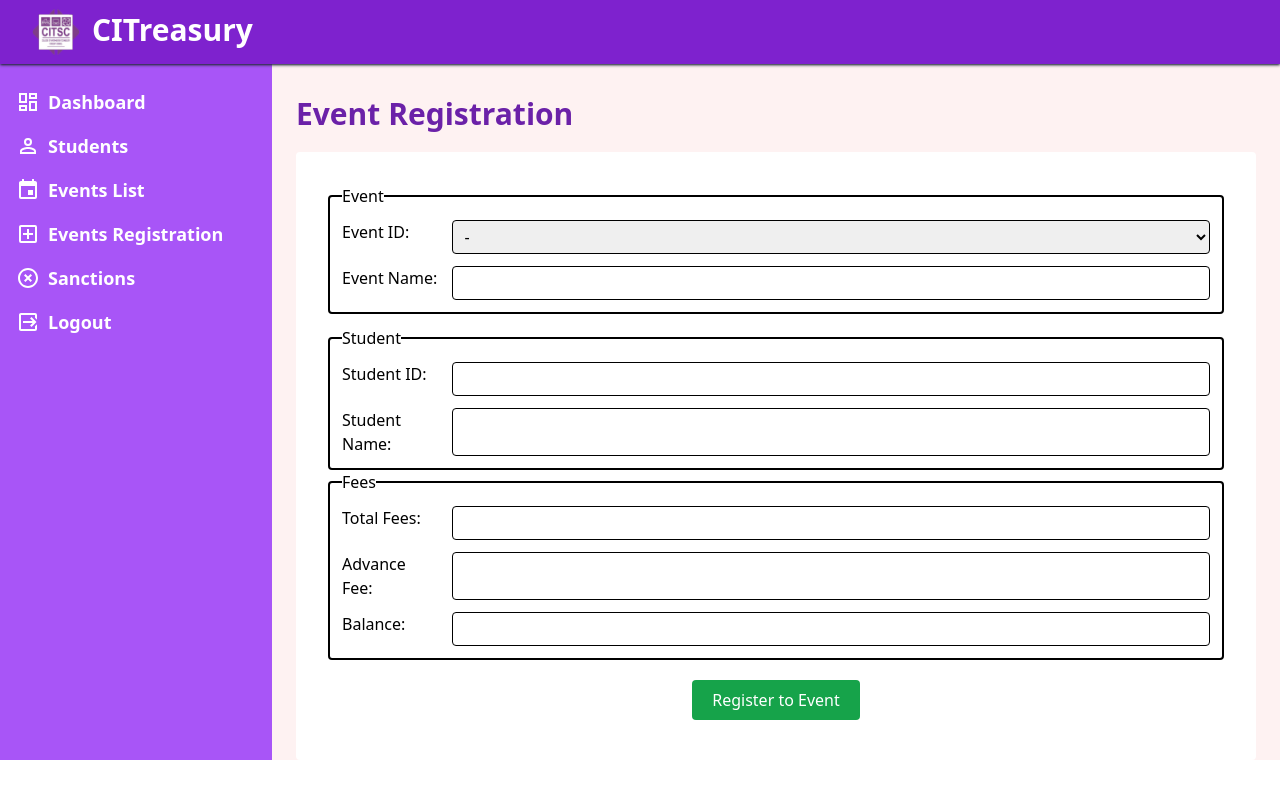
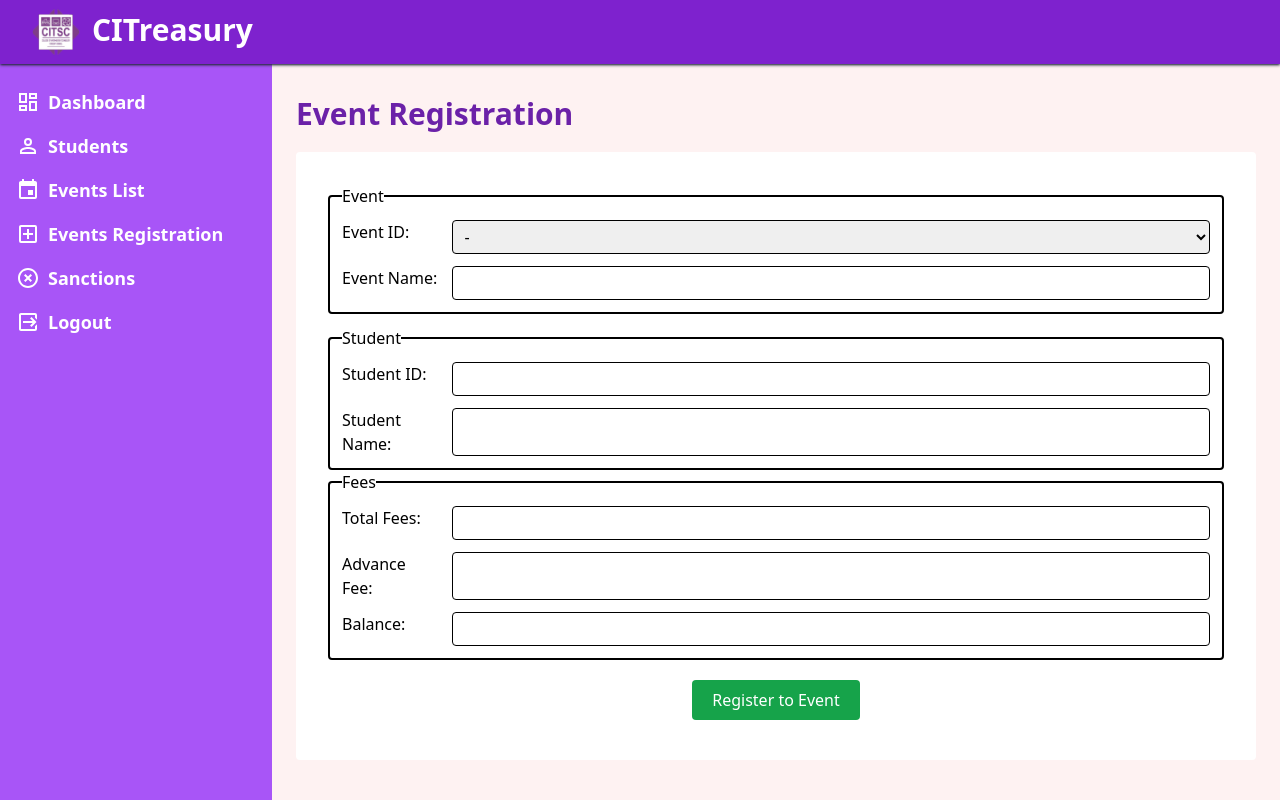
Before and after one commit to Jerick-Gamboa/CITreasury, a PHP site: page /admin/eventsregistration.html in a window 1280 px wide. Run offline with PHP 8.4, Linux system fonts and the light colour scheme.

Commit message:
Fixed overflowing data on screen

```diff
--- a/admin/eventslist.html
+++ b/admin/eventslist.html
@@ -21,14 +21,14 @@
             </svg>
         </div>
     </nav>
-    <div class="flex flex-col md:flex-row bg-purple-500 h-full">
+    <div class="flex flex-col md:flex-row bg-purple-500 min-h-screen">
         <div class="mt-18 md:mt-20 mx-2">
             <div id="menu-items" class="hidden md:inline-block w-64 h-full">
             </div>
         </div>
         <div id="menu-items-mobile" class="fixed block md:hidden h-fit top-16 w-full p-4 bg-purple-500 opacity-95">
         </div>
-        <div class="w-full bg-red-50 px-6 h-screen">
+        <div class="w-full bg-red-50 px-6 min-h-screen">
             <div class="fixed bottom-10 right-6">
                 <a href="#" title="Add New Event">
                     <svg id="mdi-plus-circle" class="w-16 h-16 fill-green-500 hover:fill-green-600 rounded-full shadow-md shadow-gray-500" viewBox="2 2 20 20"><path d="M17,13H13V17H11V13H7V11H11V7H13V11H17M12,2A10,10 0 0,0 2,12A10,10 0 0,0 12,22A10,10 0 0,0 22,12A10,10 0 0,0 12,2Z" /></svg>
--- a/admin/eventsregistration.html
+++ b/admin/eventsregistration.html
@@ -21,14 +21,14 @@
             </svg>
         </div>
     </nav>
-    <div class="flex flex-col md:flex-row bg-purple-500 h-full">
+    <div class="flex flex-col md:flex-row bg-purple-500 min-h-screen">
         <div class="mt-18 md:mt-20 mx-2">
             <div id="menu-items" class="hidden md:inline-block w-64 h-full">
             </div>
         </div>
         <div id="menu-items-mobile" class="fixed block md:hidden h-fit top-16 w-full p-4 bg-purple-500 opacity-95">
         </div>
-        <div class="w-full bg-red-50 h-full px-6">
+        <div class="w-full bg-red-50 px-6 min-h-screen">
             <div class="mt-24 mb-5">
                 <div class="w-full">
                   <h1 class="text-3xl text-purple-800 font-bold ">Event Registration</h1>
--- a/admin/index.php
+++ b/admin/index.php
@@ -31,15 +31,15 @@
             <svg id="mdi-menu" class="w-8 h-8 mr-3 my-4 p-1 float-right fill-current rounded transition-all duration-300-ease-in-out md:hidden hover:bg-white hover:text-purple-700 hover:cursor-pointer" viewBox="0 0 24 24"><path d="M3,6H21V8H3V6M3,11H21V13H3V11M3,16H21V18H3V16Z" /></svg>
         </div>
     </nav>
-    <div class="flex flex-col md:flex-row bg-purple-500 h-full">
+    <div class="flex flex-col md:flex-row bg-purple-500 min-h-screen">
         <div class="mt-18 md:mt-20 mx-2">
             <div id="menu-items" class="hidden md:inline-block w-64 h-full">
             </div>
         </div>
         <div id="menu-items-mobile" class="fixed block md:hidden h-fit top-16 w-full p-4 bg-purple-500 opacity-95">
         </div>
-        <div class="w-full bg-red-100 h-full lg:h-screen">
-            <div class="mt-24 mx-6">
+        <div class="w-full bg-red-50 px-6 min-h-screen">
+            <div class="mt-24">
                 <h1 class="text-3xl text-purple-800 font-bold mb-5">Dashboard</h1>
                 <div class="flex lg:flex-row flex-col">
                     <div class="w-full bg-green-600 rounded shadow-lg mr-4 mb-4">
--- a/admin/students.html
+++ b/admin/students.html
@@ -21,14 +21,14 @@
             </svg>
         </div>
     </nav>
-    <div class="flex flex-col md:flex-row bg-purple-500 h-full">
+    <div class="flex flex-col md:flex-row bg-purple-500 min-h-screen">
         <div class="mt-18 md:mt-20 mx-2">
             <div id="menu-items" class="hidden md:inline-block w-64 h-full">
             </div>
         </div>
         <div id="menu-items-mobile" class="fixed block md:hidden h-fit top-16 w-full p-4 bg-purple-500 opacity-95">
         </div>
-        <div class="w-full bg-red-50 h-full px-6 h-screen">
+        <div class="w-full bg-red-50 px-6 min-h-screen">
             <div class="fixed bottom-10 right-6">
                 <a href="#" title="Add New Event">
                     <svg id="mdi-plus-circle" class="w-16 h-16 fill-green-500 hover:fill-green-600 rounded-full shadow-md shadow-gray-500" viewBox="2 2 20 20"><path d="M17,13H13V17H11V13H7V11H11V7H13V11H17M12,2A10,10 0 0,0 2,12A10,10 0 0,0 12,22A10,10 0 0,0 22,12A10,10 0 0,0 12,2Z" /></svg>
--- a/js/defer-script.js
+++ b/js/defer-script.js
@@ -100,3 +100,16 @@ function logoutAction(button_id) {
 
 logoutAction("#menu-items-mobile #logout");
 logoutAction("#menu-items #logout");
+
+window.addEventListener('DOMContentLoaded', function() {
+    const menuContainer = document.getElementById('menu-items');
+    const contentContainer = document.querySelector('.bg-red-50');
+
+    const menuHeight = menuContainer.offsetHeight;
+    menuContainer.style.minHeight = menuHeight + 'px';
+
+    const windowHeight = window.innerHeight;
+    const contentTopOffset = contentContainer.offsetTop;
+    const contentHeight = windowHeight - contentTopOffset;
+    contentContainer.style.minHeight = contentHeight + 'px';
+});
```
